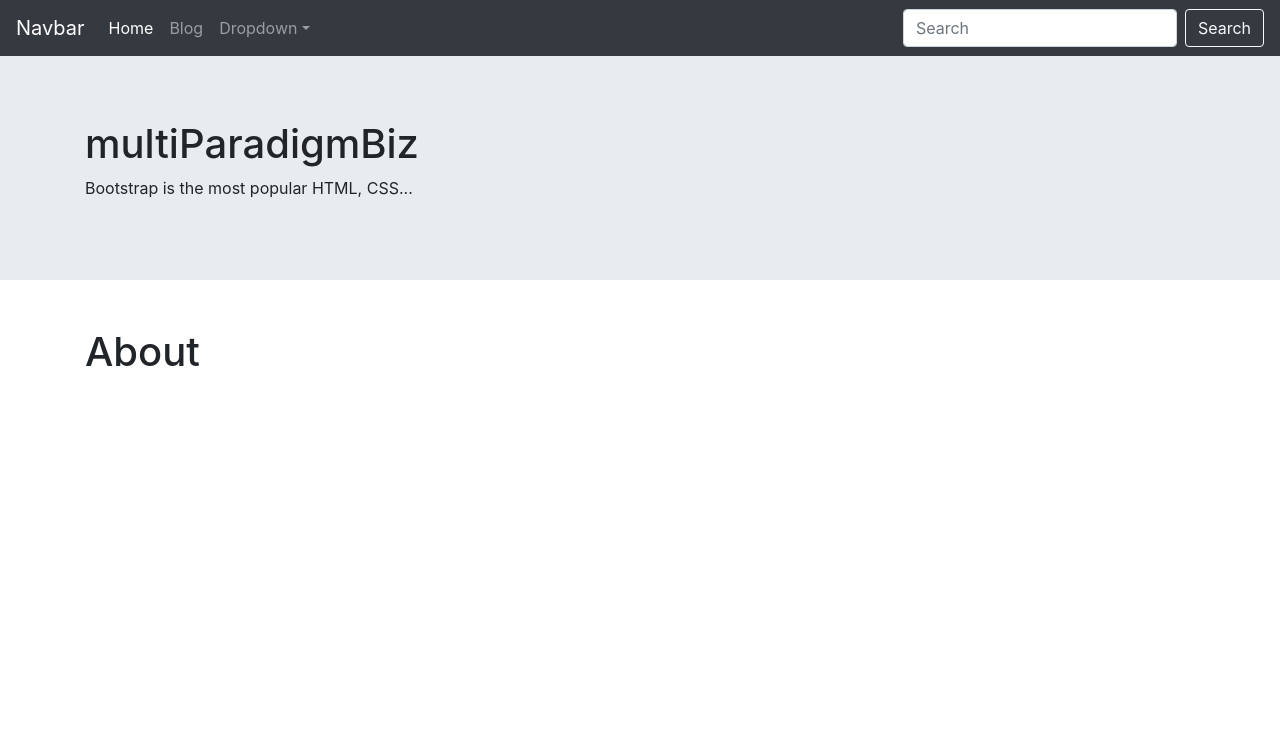
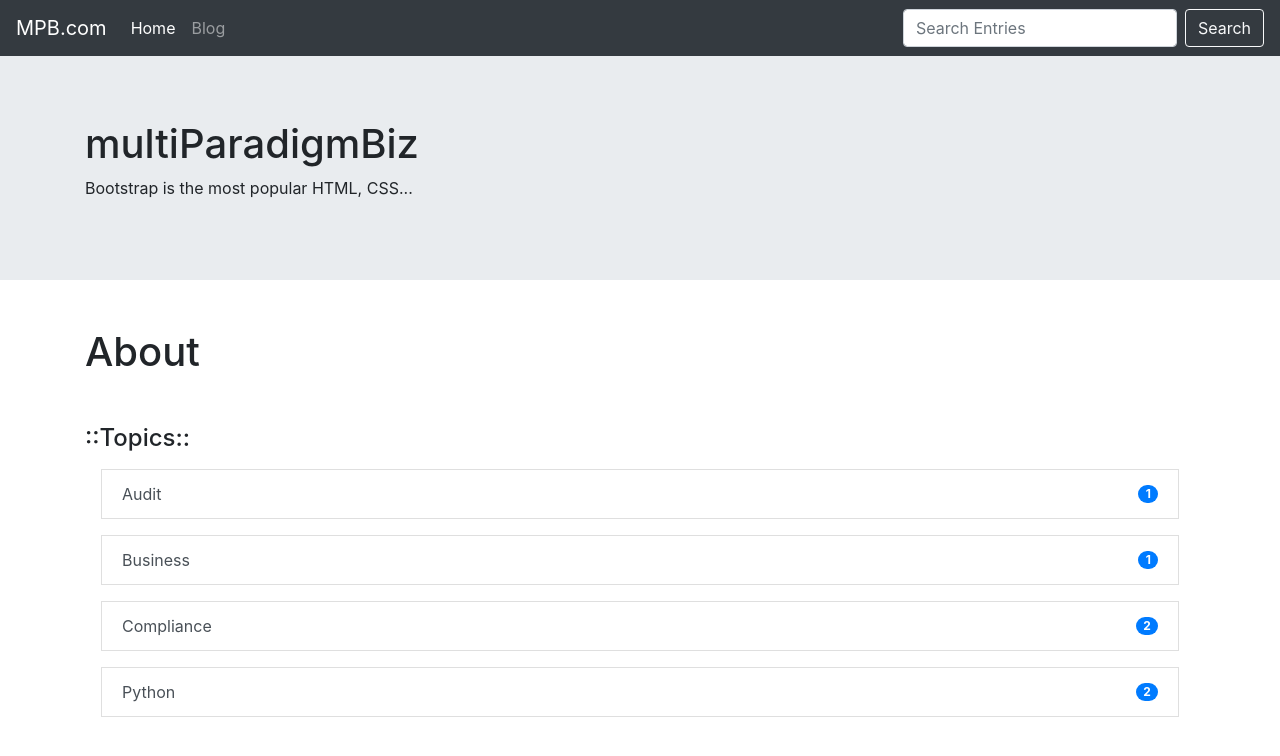
Before and after one commit to sdrummeyjr/multiparadigmbiz_dotcom, a Django app: page / in a window 1280 px wide. Shown: the top 756 px of the page. Run offline with Django 3.2, Linux system fonts and the light colour scheme; data comes from the database, SQL or seed files in the repository; some libraries are stand-ins or nearby versions.

Commit message:
styling and added search functionality

```diff
--- a/mpb_blog/views.py
+++ b/mpb_blog/views.py
@@ -6,7 +6,14 @@ from django.apps import apps
 
 
 def index(request):
-    return render(request, 'index.html')
+    base_topics = Topic.objects.order_by('text')
+    count = []
+    for item in base_topics:
+        c = item.entry_set.all()
+        if c:
+            count.append((item.id, item.text, len(c)))
+    context = {'topics': base_topics, 'topic_info': count}
+    return render(request, 'index.html', context)
 
 
 # https://stackoverflow.com/questions/46695150/django-search-fields-in-multiple-models
--- a/templates/base.html
+++ b/templates/base.html
@@ -44,7 +44,7 @@
 {# ------------------------------------------------------------------------------------------------------------------ #}
 
 <nav class="navbar navbar-expand-md navbar-dark sticky-top bg-dark">
-  <a class="navbar-brand" href="{% url 'mpb_blog:index' %}">Navbar</a>
+  <a class="navbar-brand" href="{% url 'mpb_blog:index' %}">MPB.com</a>
   <button class="navbar-toggler" type="button" data-toggle="collapse" data-target="#navbarsExampleDefault" aria-controls="navbarsExampleDefault" aria-expanded="false" aria-label="Toggle navigation">
     <span class="navbar-toggler-icon"></span>
   </button>
@@ -52,22 +52,15 @@
   <div class="collapse navbar-collapse" id="navbarsExampleDefault">
     <ul class="navbar-nav mr-auto">
       <li class="nav-item active">
-        <a class="nav-link" href="{% url 'mpb_blog:index' %}">Home <span class="sr-only">(current)</span></a>
+        <a class="nav-link" href="{% url 'mpb_blog:index' %}">Home<span class="sr-only">(current)</span></a>
       </li>
       <li class="nav-item">
         <a class="nav-link" href="{% url 'mpb_blog:entries' %}">Blog</a>
       </li>
-      <li class="nav-item dropdown">
-        <a class="nav-link dropdown-toggle" href="#" id="dropdown01" data-toggle="dropdown" aria-haspopup="true" aria-expanded="false">Dropdown</a>
-        <div class="dropdown-menu" aria-labelledby="dropdown01">
-          <a class="dropdown-item" href="#">Action</a>
-          <a class="dropdown-item" href="#">Another action</a>
-          <a class="dropdown-item" href="#">Something else here</a>
-        </div>
-      </li>
+
     </ul>
     <form class="form-inline my-2 my-lg-0" method="get" action="{% url 'mpb_blog:search' %}">
-      <input class="form-control mr-sm-2" type="text" placeholder="Search" aria-label="Search" name="q">
+      <input class="form-control mr-sm-2" type="text" placeholder="Search Entries" aria-label="Search" name="q">
       <button class="btn btn-outline-light my-2 my-sm-0" type="submit">Search</button>
     </form>
   </div>
--- a/templates/index.html
+++ b/templates/index.html
@@ -11,8 +11,31 @@
 
 {% block contents %}
 
-<h1>About</h1>
+<h1 class="mb-5">About</h1>
 
+<div>
+<h4>::Topics::</h4>
+
+<ul class="list-group">
+{% for topic in topic_info %}
+<a href="{% url 'mpb_blog:topic' topic.0 %}" class="nav-link">
+  <li class="list-group-item d-flex justify-content-between align-items-center list-group-item-action">
+    {{ topic.1 }}
+    <span class="badge badge-primary badge-pill">{{ topic.2 }}</span>
+  </li>
+</a>
+{% endfor %}
+</ul>
+
+{#{% for topic in topic_info %}#}
+{#<div class="list-group">#}
+{#  <a href="{% url 'mpb_blog:topic' topic.0 %}" class="list-group-item list-group-item-action active">{{ topic.1}}</a>#}
+{#<span class="badge badge-primary badge-pill">{{ topic.2 }}</span>#}
+{#</div>#}
+{#{% endfor %}#}
+
+
+</div>
 {# todo - add the topics to this page #}
 
 {% endblock contents %}
```
